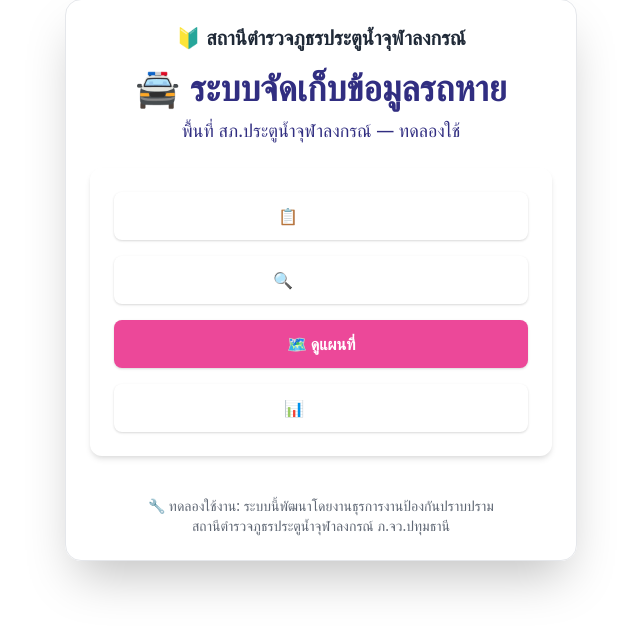
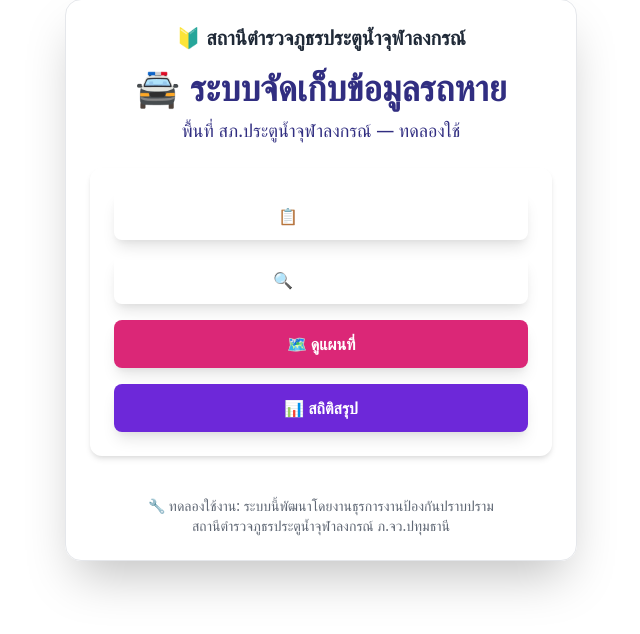
Before and after one commit to kong3161/lostcar, a FastAPI app: page / in a window 1280 px wide. Shown: the part 120-754 px from the top of the page, without its empty margins (319-959 px from the left). Run offline with FastAPI, Linux system fonts and the light colour scheme.

Commit message:
ปรับ UI เป็นโทนแดงอมม่วง: แก้พื้นหลังและกล่องเนื้อหาให้ดูสวยงามขึ้น

```diff
--- a/templates/home.html
+++ b/templates/home.html
@@ -16,10 +16,10 @@
         <h2 class="text-md md:text-lg mb-6 text-indigo-900">พื้นที่ สภ.ประตูน้ำจุฬาลงกรณ์ — ทดลองใช้</h2>
 
         <div class="bg-rose-100 bg-opacity-90 rounded-xl shadow-md p-6 flex flex-col gap-4">
-            <a href="/submit" class="bg-fuchsia-600 hover:bg-fuchsia-700 text-white font-semibold py-3 px-6 rounded-lg shadow">📋 แจ้งรถหาย</a>
-            <a href="/search" class="bg-rose-500 hover:bg-rose-600 text-white font-semibold py-3 px-6 rounded-lg shadow">🔍 ค้นหารถหาย</a>
-            <a href="/map" class="bg-pink-500 hover:bg-pink-600 text-white font-semibold py-3 px-6 rounded-lg shadow">🗺️ ดูแผนที่</a>
-            <a href="/dashboard" class="bg-rose-700 hover:bg-rose-800 text-white font-semibold py-3 px-6 rounded-lg shadow">📊 สถิติสรุป</a>
+            <a href="/submit" class="bg-fuchsia-700 hover:bg-fuchsia-800 text-white font-bold py-3 px-6 rounded-lg shadow-lg">📋 แจ้งรถหาย</a>
+            <a href="/search" class="bg-rose-600 hover:bg-rose-700 text-white font-bold py-3 px-6 rounded-lg shadow-lg">🔍 ค้นหารถหาย</a>
+            <a href="/map" class="bg-pink-600 hover:bg-pink-700 text-white font-bold py-3 px-6 rounded-lg shadow-lg">🗺️ ดูแผนที่</a>
+            <a href="/dashboard" class="bg-purple-700 hover:bg-purple-800 text-white font-bold py-3 px-6 rounded-lg shadow-lg">📊 สถิติสรุป</a>
         </div>
 
         <p class="text-sm text-gray-700 mt-10 opacity-80">
```
